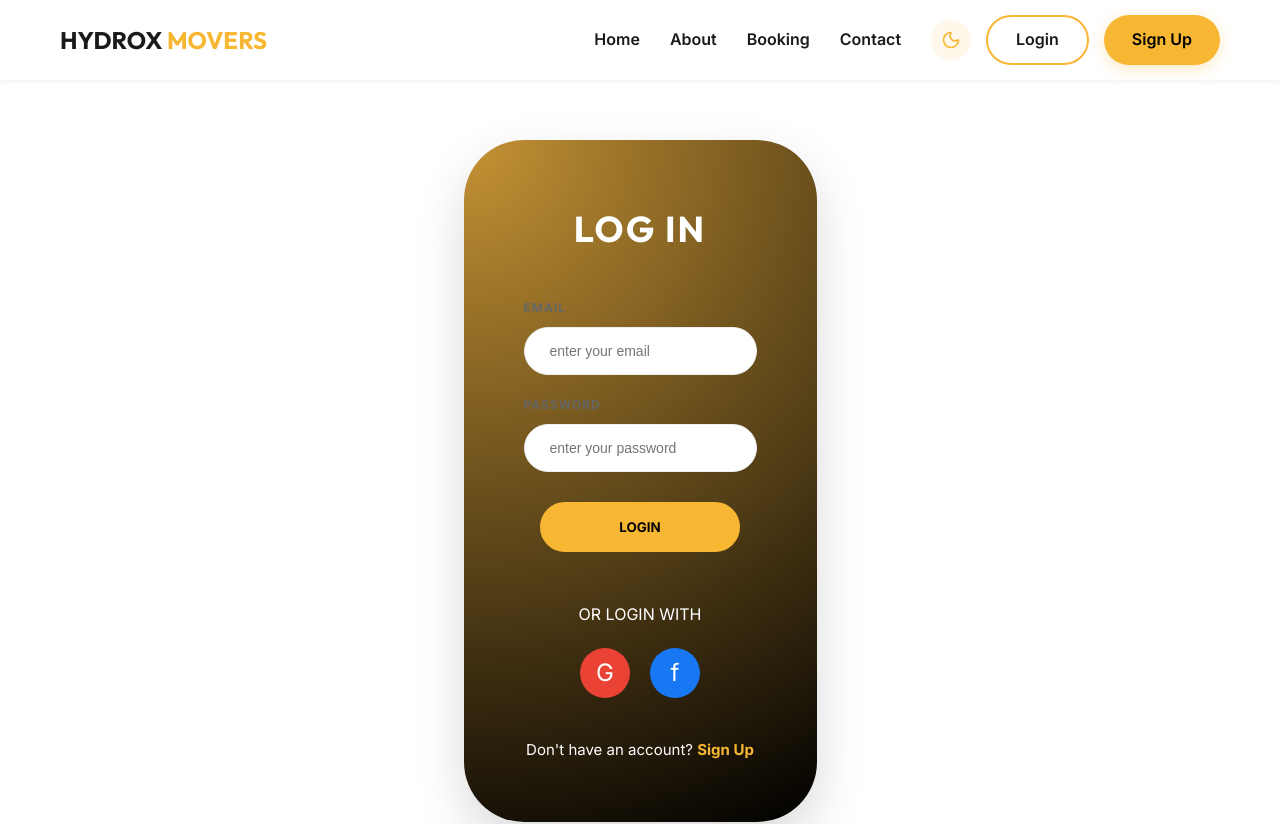
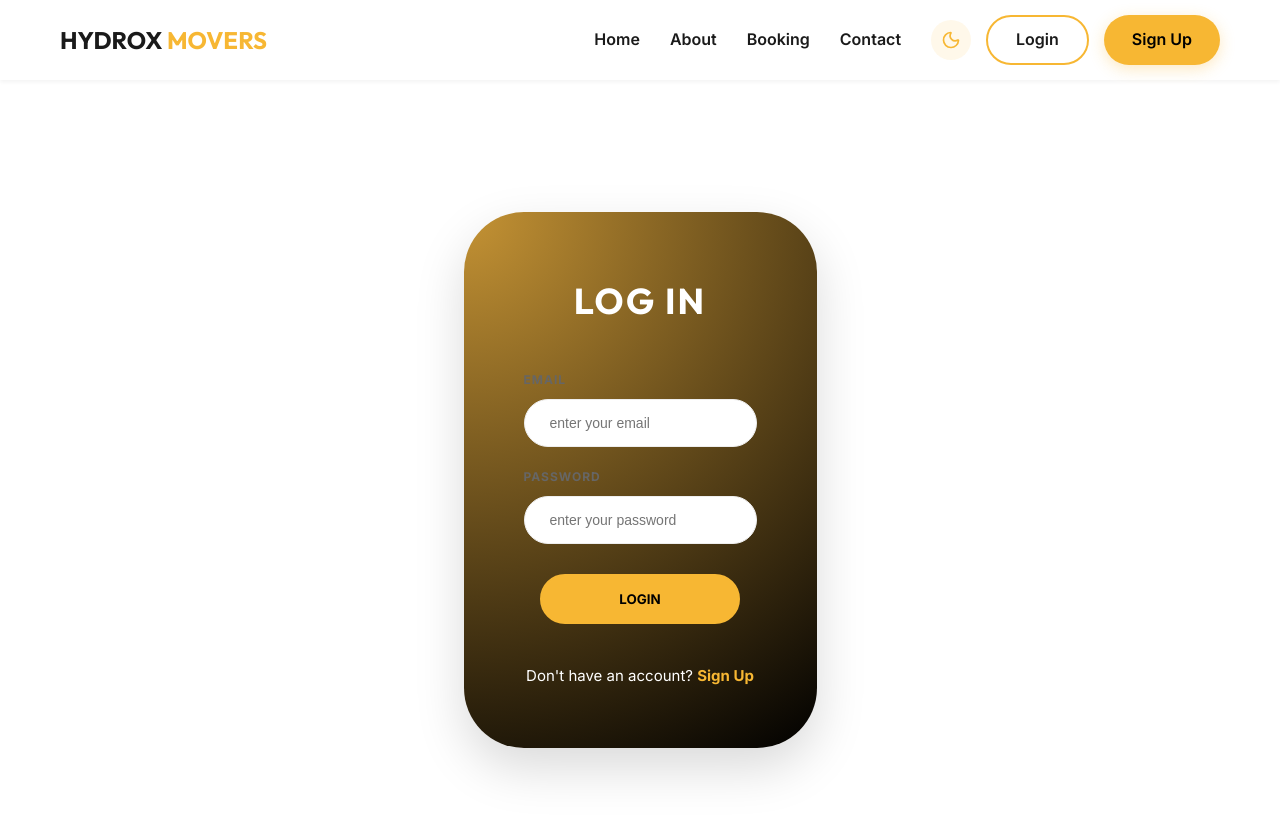
Before and after one commit to Ameen-Babu/Movers-and-packers, a React (Vite) app in the folder frontend/: page /login in a window 1280 px wide. Shown: the top 824 px of the page. Built offline with nearby package versions, Linux system fonts and the light colour scheme.

Commit message:
removed google and fb auth

```diff
--- a/frontend/src/index.css
+++ b/frontend/src/index.css
@@ -1,5 +1,5 @@
 /* main style */
-@import url('https://fonts.googleapis.com/css2?family=Inter:wght@400;500;600;700&family=Outfit:wght@400;500;600;700&display=swap');
+@import url("https://fonts.googleapis.com/css2?family=Inter:wght@400;500;600;700&family=Outfit:wght@400;500;600;700&display=swap");
 
 :root {
   --primary: #f7b733;
@@ -23,7 +23,7 @@
   --transition: all 0.3s ease;
 }
 
-[data-theme='dark'] {
+[data-theme="dark"] {
   --text-main: #f5f5f5;
   --text-muted: #a0a0a0;
   --bg-body: #0f0f0f;
@@ -39,24 +39,24 @@
   --shadow-lg: 0 20px 50px rgba(0, 0, 0, 0.5);
 }
 
-[data-theme='dark'] .btn-outline,
-[data-theme='dark'] .btn-outline-white,
-[data-theme='dark'] .btn-outline-sm {
+[data-theme="dark"] .btn-outline,
+[data-theme="dark"] .btn-outline-white,
+[data-theme="dark"] .btn-outline-sm {
   background: transparent !important;
   color: var(--primary) !important;
   border-color: var(--primary) !important;
 }
 
-[data-theme='dark'] .btn-primary,
-[data-theme='dark'] .auth-btn,
-[data-theme='dark'] .btn-primary-sm {
+[data-theme="dark"] .btn-primary,
+[data-theme="dark"] .auth-btn,
+[data-theme="dark"] .btn-primary-sm {
   background: var(--primary) !important;
   color: #000000 !important;
 }
 
-[data-theme='dark'] .btn-outline:hover,
-[data-theme='dark'] .btn-outline-white:hover,
-[data-theme='dark'] .btn-outline-sm:hover {
+[data-theme="dark"] .btn-outline:hover,
+[data-theme="dark"] .btn-outline-white:hover,
+[data-theme="dark"] .btn-outline-sm:hover {
   background: var(--primary) !important;
   color: #000000 !important;
 }
@@ -68,12 +68,14 @@
 }
 
 body {
-  font-family: 'Inter', sans-serif;
+  font-family: "Inter", sans-serif;
   color: var(--text-main);
   background-color: var(--bg-body);
   line-height: 1.6;
   overflow-x: hidden;
-  transition: background-color 0.3s ease, color 0.3s ease;
+  transition:
+    background-color 0.3s ease,
+    color 0.3s ease;
 }
 
 h1,
@@ -82,7 +84,7 @@ h3,
 h4,
 h5,
 h6 {
-  font-family: 'Outfit', sans-serif;
+  font-family: "Outfit", sans-serif;
   font-weight: 700;
 }
 
@@ -198,7 +200,10 @@ button {
   border: 1px solid var(--glass-border);
   border-radius: 30px;
   box-shadow: var(--shadow-md);
-  transition: background 0.3s ease, border 0.3s ease, box-shadow 0.3s ease;
+  transition:
+    background 0.3s ease,
+    border 0.3s ease,
+    box-shadow 0.3s ease;
 }
 
 .white-card {
@@ -207,7 +212,6 @@ button {
   border-radius: 20px;
   box-shadow: 0 5px 15px rgba(0, 0, 0, 0.05);
 }
-
 
 .p-30 {
   padding: 30px;
@@ -240,7 +244,7 @@ button {
   font-size: 24px;
   font-weight: 800;
   color: var(--secondary);
-  font-family: 'Outfit', sans-serif;
+  font-family: "Outfit", sans-serif;
 }
 
 .logo-highlight {
@@ -348,7 +352,7 @@ button {
 
 .footer-links h3::after,
 .footer-contact h3::after {
-  content: '';
+  content: "";
   position: absolute;
   left: 0;
   bottom: -10px;
@@ -401,7 +405,9 @@ button {
 
 .hero {
   min-height: 90vh;
-  background-image: linear-gradient(rgba(0, 0, 0, 0.6), rgba(0, 0, 0, 0.6)), url('./assets/hero-bg.png');
+  background-image:
+    linear-gradient(rgba(0, 0, 0, 0.6), rgba(0, 0, 0, 0.6)),
+    url("./assets/hero-bg.png");
   background-size: cover;
   background-position: center bottom;
   display: flex;
@@ -652,7 +658,7 @@ button {
 }
 
 .service-features li::before {
-  content: '✓';
+  content: "✓";
   position: absolute;
   left: 0;
   color: var(--primary);
@@ -885,37 +891,6 @@ input[type="date"] {
   background: transparent !important;
   color: var(--primary) !important;
   transform: scale(1.05);
-}
-
-.social-auth {
-  margin-top: 50px;
-  text-align: center;
-}
-
-.social-icons {
-  display: flex;
-  justify-content: center;
-  gap: 20px;
-  margin-top: 20px;
-}
-
-.social-btn {
-  width: 50px;
-  height: 50px;
-  border-radius: 50%;
-  display: flex;
-  align-items: center;
-  justify-content: center;
-  font-size: 24px;
-  color: var(--white);
-}
-
-.social-btn.google {
-  background: #ea4335;
-}
-
-.social-btn.facebook {
-  background: #1877f2;
 }
 
 .auth-footer {
--- a/frontend/src/pages/Login.jsx
+++ b/frontend/src/pages/Login.jsx
@@ -84,13 +84,7 @@ const Login = () => {
                         </button>
                     </form>
 
-                    <div className="social-auth">
-                        <p>OR LOGIN WITH</p>
-                        <div className="social-icons">
-                            <button className="social-btn google">G</button>
-                            <button className="social-btn facebook">f</button>
-                        </div>
-                    </div>
+
 
                     <p className="auth-footer">
                         Don't have an account? <Link to="/signup">Sign Up</Link>
```
